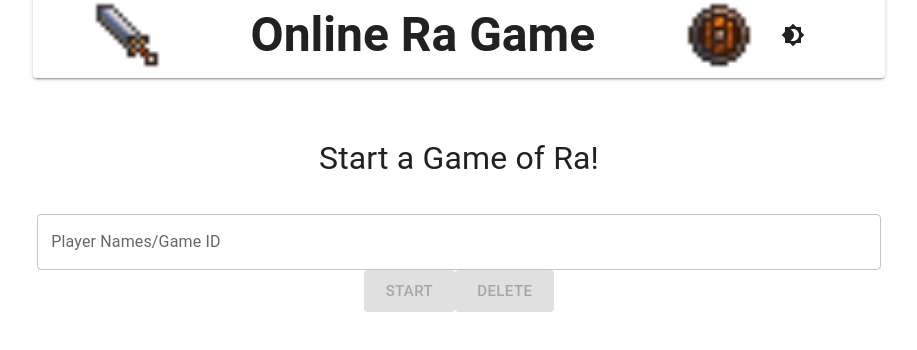
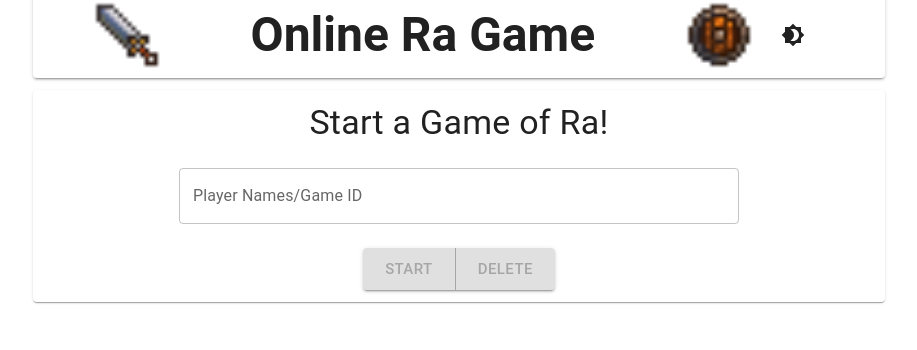
Before and after one commit to albertszeng/ra, a React (Create React App) app in the folder frontend/: page / in a window 1280 px wide. Shown: the top 350 px of the page, without its empty margins (181-1098 px from the left). Built offline with nearby package versions, Linux system fonts and the light colour scheme; no server answers.

Commit message:
load page

```diff
--- a/frontend/src/App.tsx
+++ b/frontend/src/App.tsx
@@ -2,6 +2,7 @@ import React, { useMemo, useState } from 'react';
 
 import { CssBaseline, Container, useMediaQuery } from '@mui/material';
 import { createTheme, ThemeProvider } from '@mui/material/styles';
+import Grid from '@mui/material/Unstable_Grid2';
 
 import ColorModeContext from './common';
 import './App.css';
@@ -40,8 +41,15 @@ function App() {
       <ThemeProvider theme={theme}>
         <CssBaseline />
         <Container maxWidth="md">
-          <Header />
-          <Game />
+          <Grid container spacing={2}>
+            <Grid xs={12}>
+              <Header />
+            </Grid>
+            <Grid xs />
+            <Grid xs={12}>
+              <Game />
+            </Grid>
+          </Grid>
         </Container>
       </ThemeProvider>
     </ColorModeContext.Provider>
--- a/frontend/src/components/Game.tsx
+++ b/frontend/src/components/Game.tsx
@@ -1,8 +1,12 @@
 import React, { useCallback, useEffect, useState } from 'react';
-import styled from 'styled-components';
 
 import Grid from '@mui/material/Unstable_Grid2';
-import { Alert, AlertTitle, Snackbar } from '@mui/material';
+import {
+  Alert,
+  AlertTitle,
+  Container,
+  Snackbar,
+} from '@mui/material';
 
 import CardGrid from './CardGrid';
 import EndInfo from './EndInfo';
@@ -22,24 +26,6 @@ import type {
   Player,
   Tile,
 } from '../libs/game';
-
-const GameContainer = styled.main`
-  width: min(99%, 1000px);
-  margin: 0 auto;
-  justify-content: center;
-  align-items: center;
-  height: 82vh;
-  /* border: 1px solid var(--oxford-blue); */
-  box-shadow: var(--oxford-blue-light) 0px 1px 6px;
-  border-radius: 0.5rem;
-  padding: 2rem 0 0 0;
-  background-color: var(--mauvelous-light);
-`;
-
-const StartContainer = styled.div`
-  text-align: center;
-  margin-top: auto;
-`;
 
 function Game(): JSX.Element {
   const GAME_STATE_KEY = 'LOCAL_GAME_STATE';
@@ -204,7 +190,7 @@ function Game(): JSX.Element {
     gameEnded, playerStates, activePlayers, currentPlayer, auctionStarted,
   } = gameState;
   return (
-    <GameContainer>
+    <Container disableGutters>
       {gameEnded ? <EndInfo resetGame={resetGame} /> : <div /> }
       {(!gameEnded && isPlaying) ? (
         <Grid container spacing={{ xs: 2, md: 3 }}>
@@ -241,14 +227,12 @@ function Game(): JSX.Element {
           </Snackbar>
         </Grid>
       ) : (
-        <StartContainer>
-          <PlayerForm
-            handleNewGame={handleNewGame}
-            handleLoadGame={handleLoadGame}
-          />
-        </StartContainer>
+        <PlayerForm
+          handleNewGame={handleNewGame}
+          handleLoadGame={handleLoadGame}
+        />
       )}
-    </GameContainer>
+    </Container>
   );
 }
 
--- a/frontend/src/components/PlayerForm.tsx
+++ b/frontend/src/components/PlayerForm.tsx
@@ -3,22 +3,21 @@ import React, {
   useEffect,
   useState,
 } from 'react';
-import styled from 'styled-components';
 
 import {
   Alert,
   Autocomplete,
   Button,
+  ButtonGroup,
+  Paper,
   Snackbar,
   TextField,
   Tooltip,
+  Typography,
 } from '@mui/material';
+import Grid from '@mui/material/Unstable_Grid2';
 
 import { listGames, deleteGame } from '../libs/game';
-
-const IntroText = styled.p`
-  font-size: 2rem;
-`;
 
 type PlayerFormProps = {
   handleNewGame: (players: string[]) => void;
@@ -84,12 +83,20 @@ function PlayerForm({ handleNewGame, handleLoadGame }: PlayerFormProps): JSX.Ele
   const tooltipText = 'Enter comma-seperated list of players or the Game ID of an existing game.';
   return (
     <>
-      <IntroText>Start a Game of Ra!</IntroText>
+      <Paper elevation={1}>
+        <Grid container spacing={3}>
+          <Grid xs={12} display="flex" justifyContent="center" alignItems="center">
+            <Typography variant="h4">
+              Start a Game of Ra!
+            </Typography>
+          </Grid>
+          <Grid xs={2} />
+          <Grid xs={8}>
             {/* eslint-disable-next-line jsx-a11y/label-has-associated-control */}
             <Tooltip
               followCursor
               title={tooltipText}
-        enterDelay={500}
+              enterDelay={250}
             >
               <Autocomplete
                 freeSolo
@@ -106,9 +113,15 @@ function PlayerForm({ handleNewGame, handleLoadGame }: PlayerFormProps): JSX.Ele
                 )}
               />
             </Tooltip>
+          </Grid>
+          <Grid xs={2} />
+          <Grid xs={12} display="flex" justifyContent="center" alignItems="center">
+            <ButtonGroup
+              variant="contained"
+              size="large"
+              aria-label="load action buttons"
+            >
               <Button
-        size="large"
-        variant="contained"
                 color={(input.includes('-')) ? 'secondary' : 'primary'}
                 disabled={!formValid}
                 onClick={handleSubmit}
@@ -116,14 +129,16 @@ function PlayerForm({ handleNewGame, handleLoadGame }: PlayerFormProps): JSX.Ele
                 {(input.includes('-')) ? 'Load' : 'Start'}
               </Button>
               <Button
-        size="large"
-        variant="contained"
                 color="error"
                 disabled={!formValid && !input.includes(',')}
                 onClick={handleDelete}
               >
                 Delete
               </Button>
+            </ButtonGroup>
+          </Grid>
+        </Grid>
+      </Paper>
       <Snackbar
         open={!!userMsg}
         autoHideDuration={6000}
```
Lines whose indentation alone changed are shown as unchanged.
